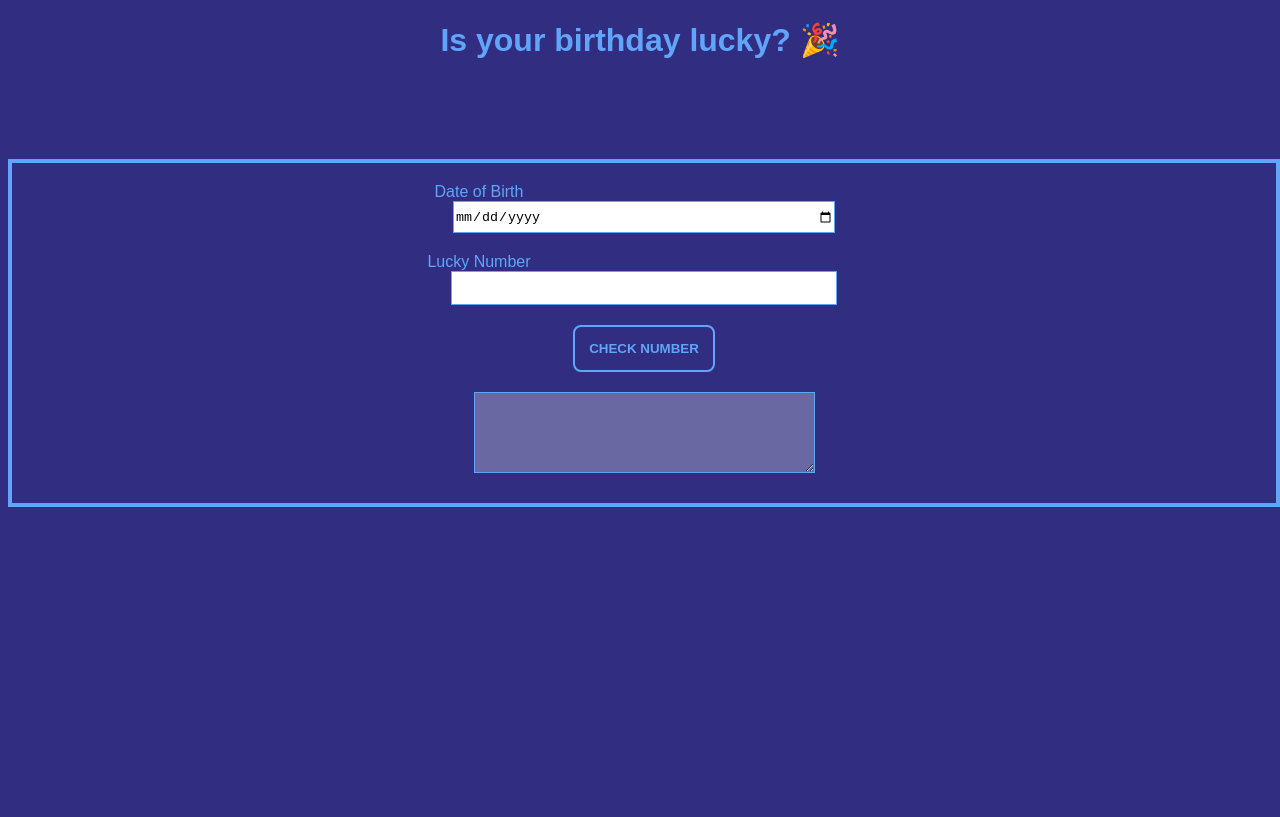
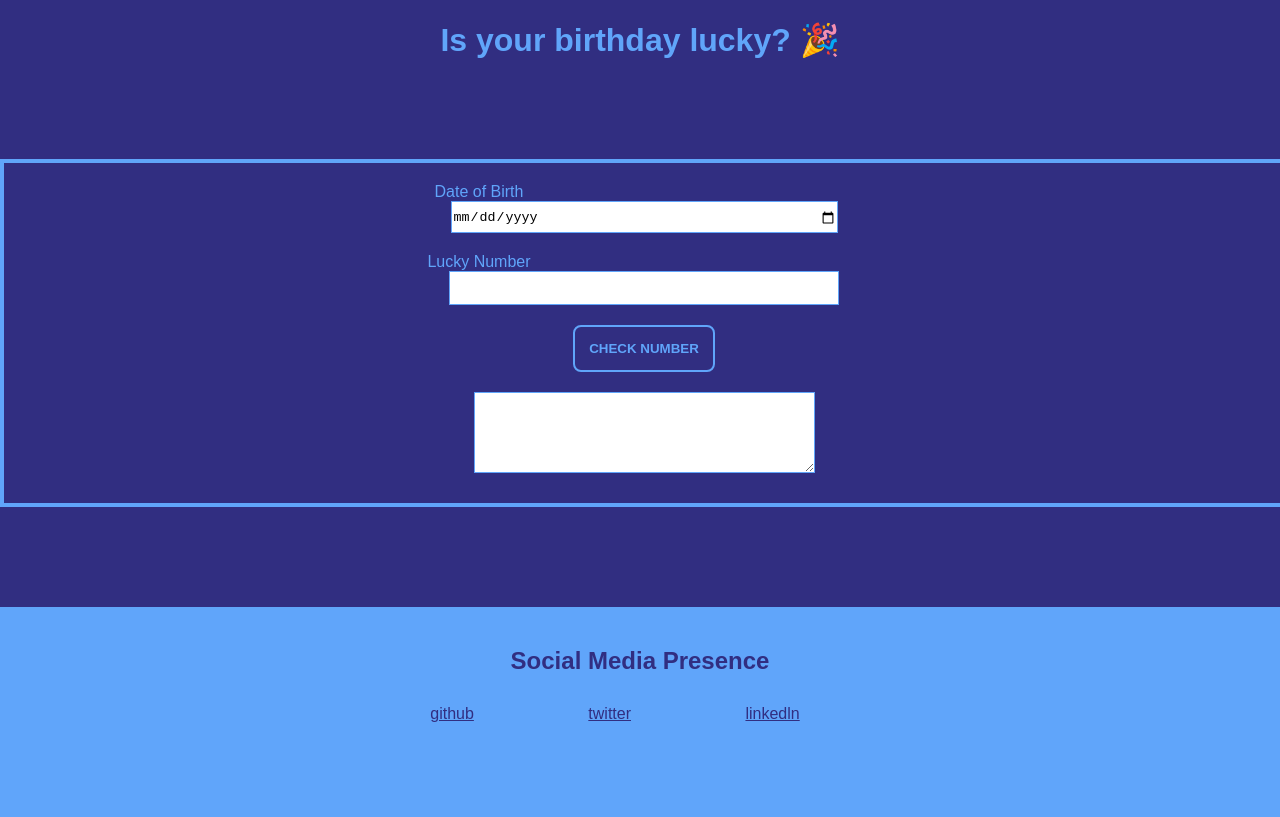
Before and after one commit to varun-Tad/Is-your-birthday-lucky, a plain HTML site: page index.html in a window 1280 px wide. Drawn offline with Linux system fonts and the light colour scheme.

Commit message:
added  styling

```diff
--- a/index.html
+++ b/index.html
@@ -24,6 +24,27 @@
 
 
 
+
+   <footer class="foot">
+
+    <h2>Social Media Presence</h2>
+    <ul>
+        <li>
+            <a class="navLink" href="https://github.com/varun-Tad" target=_blank>github</a>
+        </li>
+        <li>
+            <a class="navLink" href="https://twitter.com/varuntad141" target=_blank>twitter</a>
+        </li>
+        <li>
+            <a class="navLink" href="https://www.linkedin.com/in/varun-tadimeti-646979158/" target=_blank>linkedln</a>
+        </li>
+    </ul>
+
+
+   </footer>
+
+
+
  <script src="script.js"></script>
 </body>
 </html>
--- a/style.css
+++ b/style.css
@@ -2,6 +2,7 @@ body{
     text-align:center;
     font-family:sans-serif;
     background-color: #312E81;
+    margin:0;
   }
 
   h1{
@@ -54,4 +55,35 @@ body{
     color:#60A5FA;
     margin-top:20px;
     font-weight: 800;
+    background-color: white;
   }
+
+
+
+
+
+  .foot{
+    margin-top: 100px;
+    text-align:center;
+    background-color:#60A5FA;
+    color:#312E81;
+    padding-top:20px;
+    height: 11.875rem;
+
+}
+
+.foot ul{
+    list-style: none;
+    margin-bottom:0;
+}
+
+.foot ul li{
+    display:inline-block;
+    margin:10px;
+    margin-right:100px;
+}
+
+.foot ul li a{
+   color:#312E81;
+
+}
```
